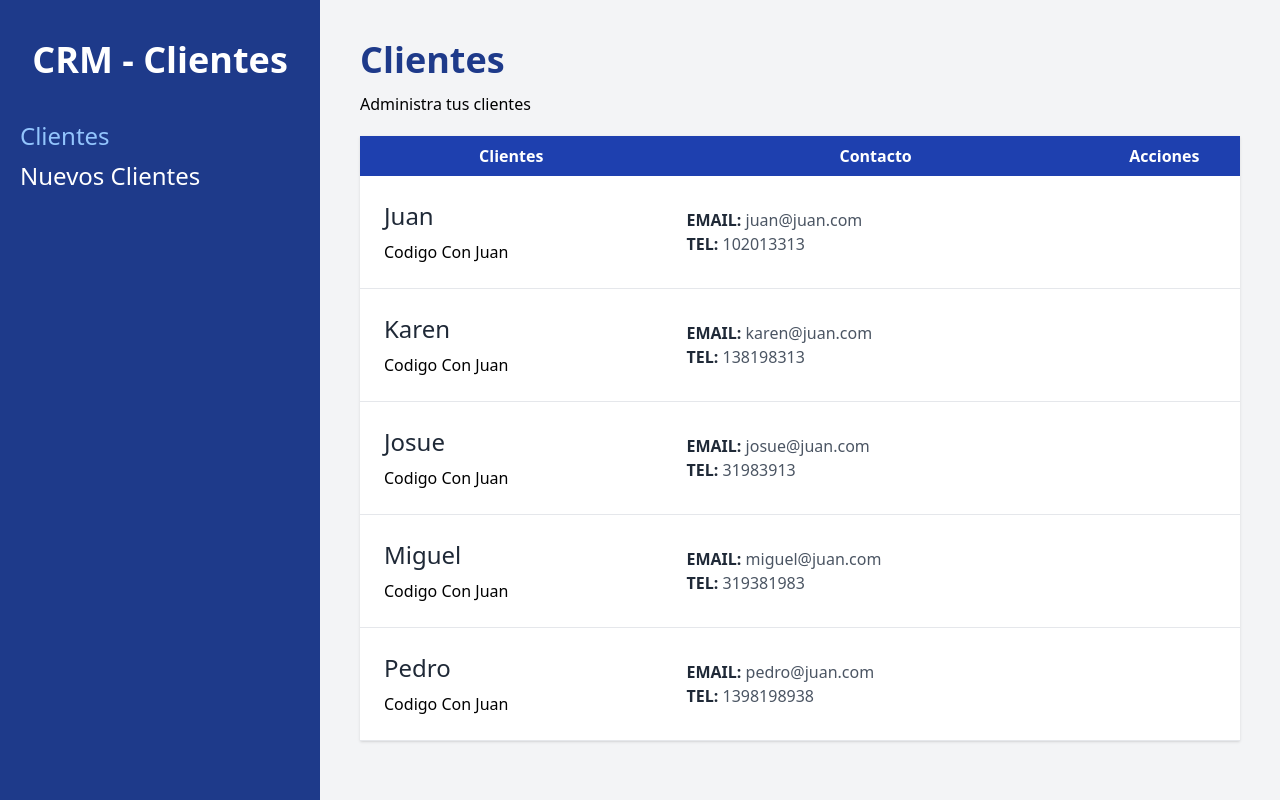
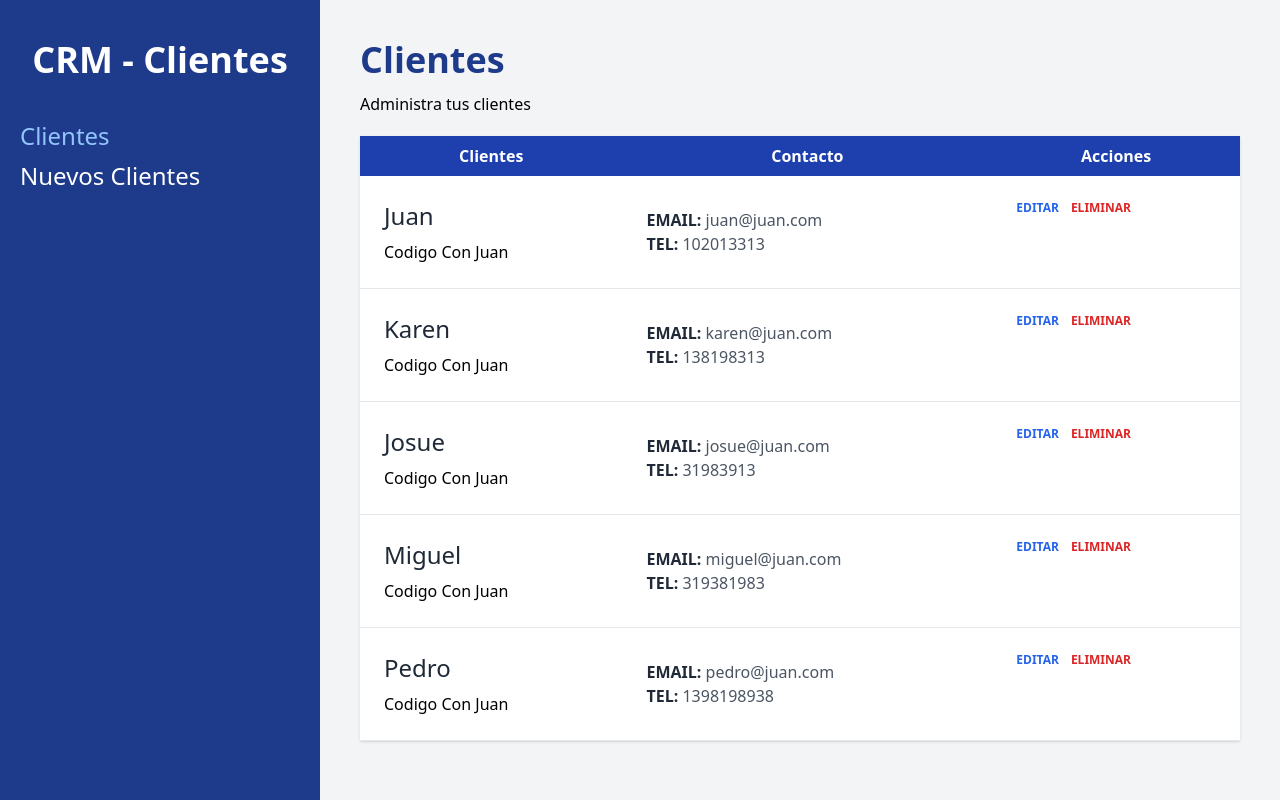
Before and after one commit to Wbahoque09/Proyectos-React, a React (Vite) app in the folder crm-react/: page / in a window 1280 px wide. Built offline with nearby package versions, Linux system fonts and the light colour scheme.

Commit message:
Se termina de añadir estilos a la tabla

```diff
--- a/crm-react/src/components/Cliente.jsx
+++ b/crm-react/src/components/Cliente.jsx
@@ -16,6 +16,22 @@ export const Cliente = ({cliente}) => {
                     <p className="text-gray-600"><span className="text-gray-800 uppercase font-bold">Email: </span>{email}</p>
                     <p className="text-gray-600"><span className="text-gray-800 uppercase font-bold">Tel: </span>{telefono}</p>
                 </td>
+
+                <td className="p-6 flex gap-3">
+                    <button
+                        type="button"
+                        className="text-blue-600 hover:text-blue-700 uppercase font-bold text-xs"
+                    >
+                        Editar
+                    </button>
+
+                    <button
+                        type="button"
+                        className="text-red-600 hover:text-red-700 uppercase font-bold text-xs"
+                    >
+                        Eliminar
+                    </button>
+                </td>
             </tr>
         </>
     )
```
